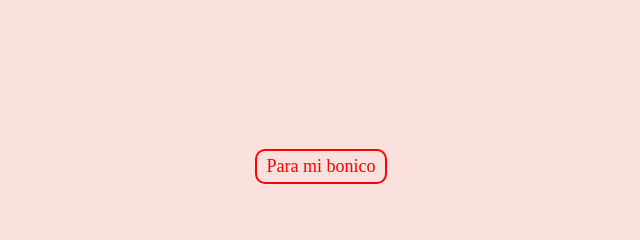
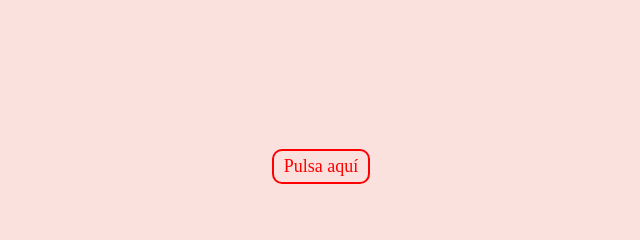
Before and after one commit to sashalovemandarinas/SanValentin, a plain HTML site: page docs/index.html in a window 1280 px wide. Shown: the top 240 px of the page, 319-959 px from the left. Drawn offline with Linux system fonts and the light colour scheme.

Commit message:
index CHANGE

```diff
--- a/docs/index.html
+++ b/docs/index.html
@@ -10,7 +10,7 @@
 </head>
 
 <body>
-    <a href="./flores/index.html">Para mi bonico  </a>
+    <a href="./flores/index.html">Pulsa aquí</a>
     <div class="container">
         <div class="valentines">
             <div class="envelope">
```
